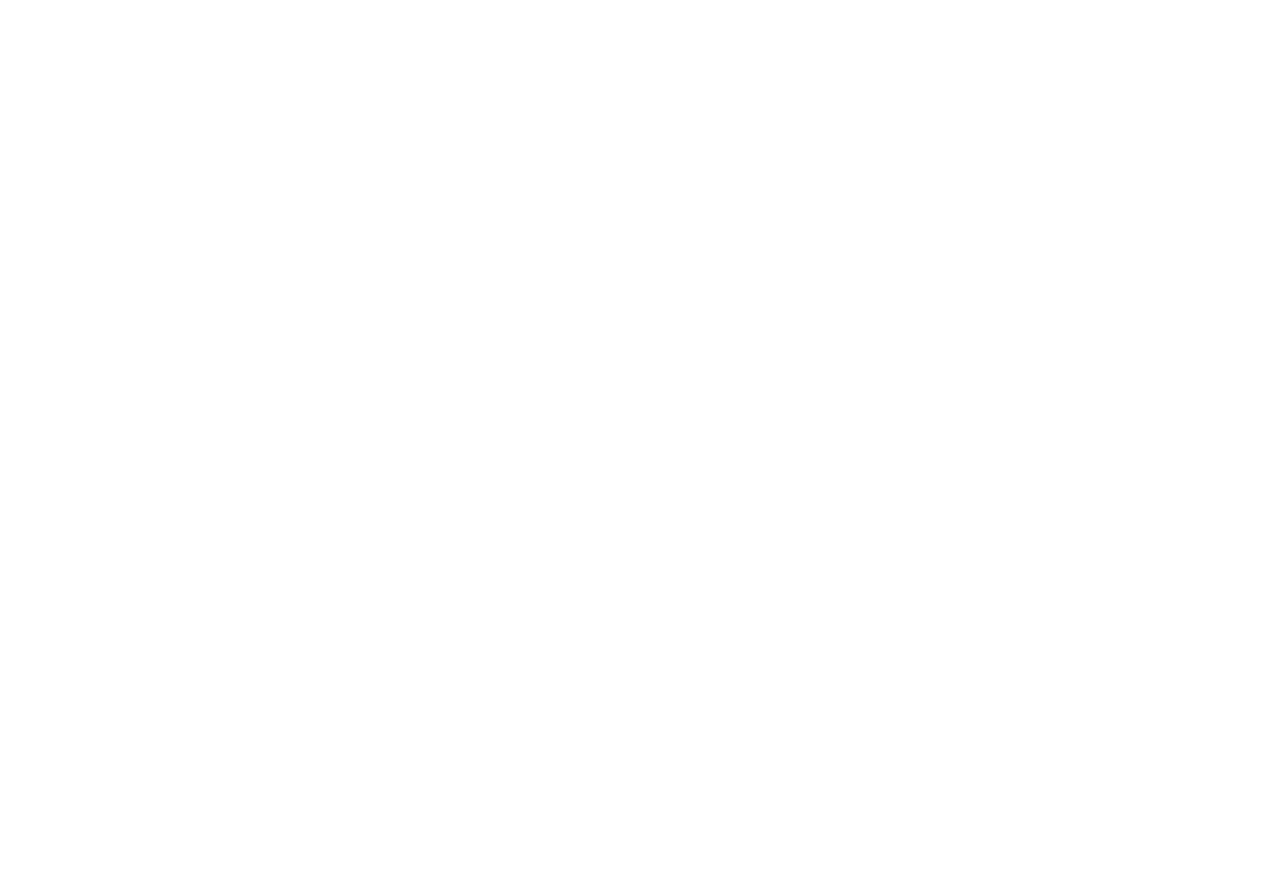
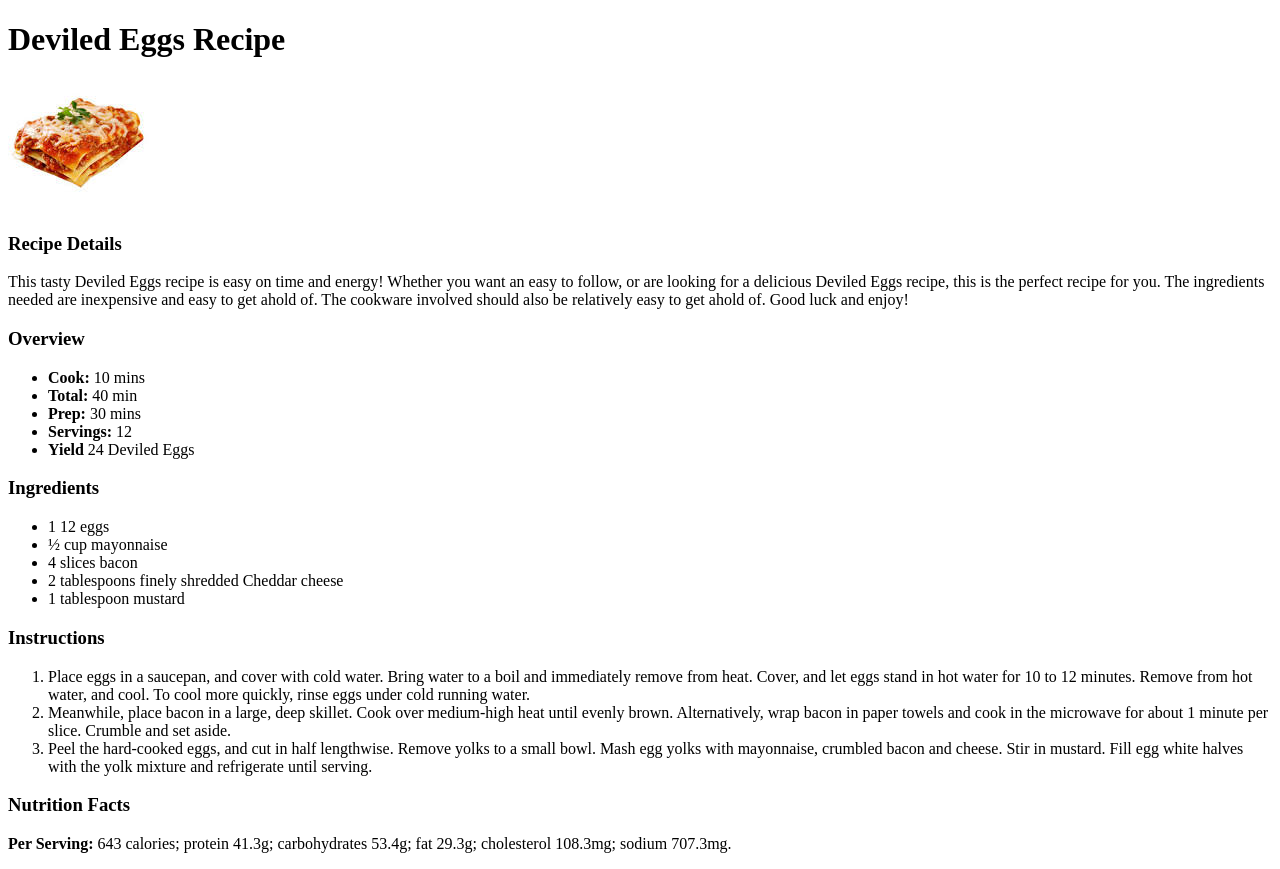
Before and after one commit to OpuIar/Recipes, a plain HTML site: page pages/deviled-eggs.html in a window 1280 px wide. Before the commit the page ends 800 px from the top, so only its background shows below. Drawn offline with Linux system fonts and the light colour scheme.

Commit message:
Create deviled eggs page and picture

```diff
--- a/pages/deviled-eggs.html
+++ b/pages/deviled-eggs.html
@@ -7,7 +7,67 @@
     </head>
 
     <body>
+        <h1>Deviled Eggs Recipe</h1>
 
+    <img src="../img/lasagna.png">
+
+    <h3>Recipe Details</h3>
+
+    <p>
+        This tasty Deviled Eggs recipe is easy on time and energy! Whether
+        you want an easy to follow, or are looking for a delicious
+        Deviled Eggs recipe, this is the perfect recipe for you. The
+        ingredients needed are inexpensive and easy to get ahold of.
+        The cookware involved should also be relatively easy to get
+        ahold of. Good luck and enjoy!
+    </p>
+
+    <h3>Overview</h3>
+
+    <ul>
+        <li><strong>Cook:</strong> 10 mins</li>
+        <li><strong>Total:</strong> 40 min</li>
+        <li><strong>Prep:</strong> 30 mins</li>
+        <li><strong>Servings:</strong> 12</li>
+        <li><strong>Yield</strong> 24 Deviled Eggs</li>
+    </ul>
+
+    <h3>Ingredients</h3>
+
+    <ul>
+        <li>1 12 eggs</li>
+        <li>½ cup mayonnaise</li>
+        <li>4 slices bacon</li>
+        <li>2 tablespoons finely shredded Cheddar cheese</li>
+        <li>1 tablespoon mustard</li>
+    </ul>
+
+    <h3>Instructions</h3>
+
+    <ol>
+        <li>Place eggs in a saucepan, and cover with cold water. Bring
+            water to a boil and immediately remove from heat. Cover, and
+            let eggs stand in hot water for 10 to 12 minutes. Remove from
+            hot water, and cool. To cool more quickly, rinse eggs under
+            cold running water.</li>
+
+        <li>Meanwhile, place bacon in a large, deep skillet. Cook over
+            medium-high heat until evenly brown. Alternatively, wrap
+            bacon in paper towels and cook in the microwave for about 1
+            minute per slice. Crumble and set aside.</li>
+
+        <li>Peel the hard-cooked eggs, and cut in half lengthwise.
+            Remove yolks to a small bowl. Mash egg yolks with mayonnaise,
+            crumbled bacon and cheese. Stir in mustard. Fill egg white
+            halves with the yolk mixture and refrigerate until serving.</li>
+    </ol>
+
+    <h3>Nutrition Facts</h3>
+
+    <p>
+        <Strong>Per Serving:</Strong> 643 calories; protein 41.3g;
+        carbohydrates 53.4g; fat 29.3g; cholesterol 108.3mg; sodium 707.3mg.
+    </p>
     </body>
 
 </html>
```
Also changed, not shown: img/deviled-eggs.png (added).
